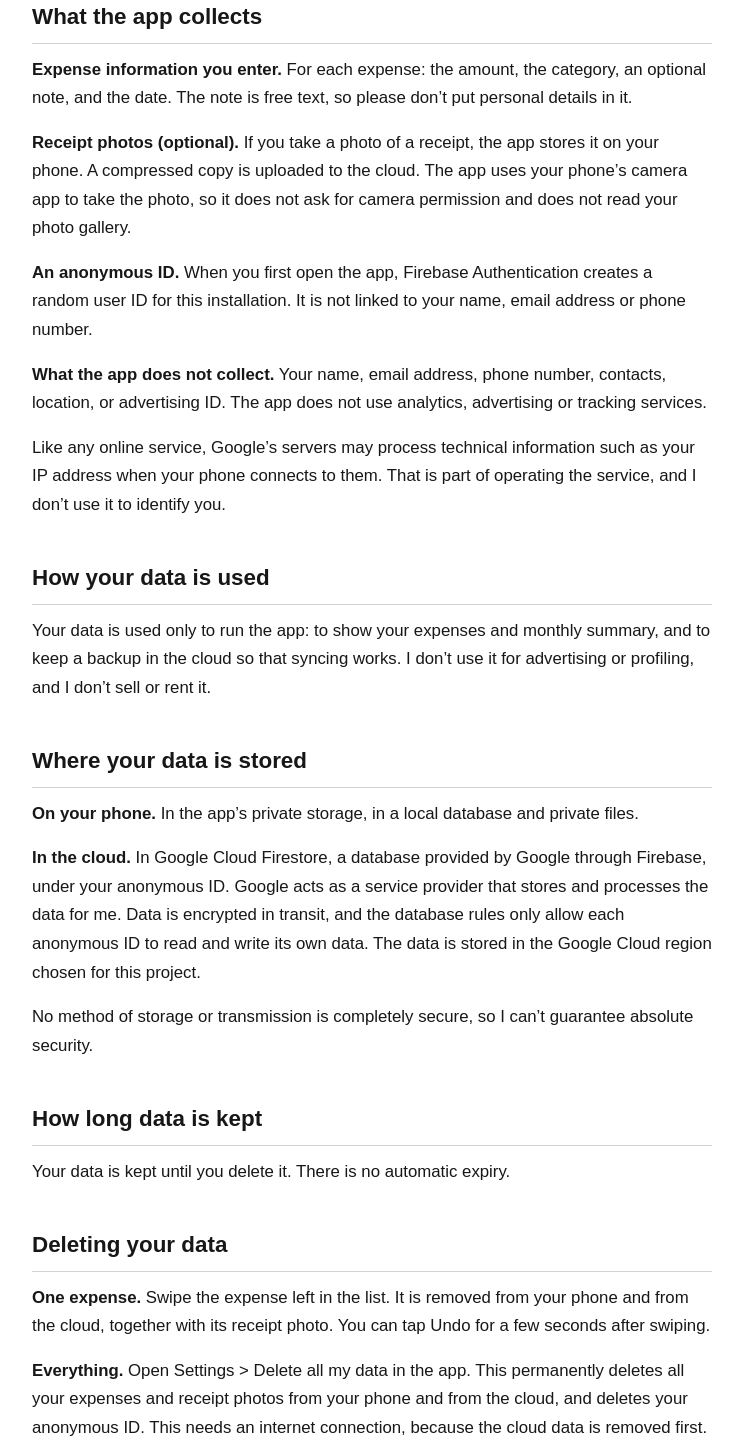
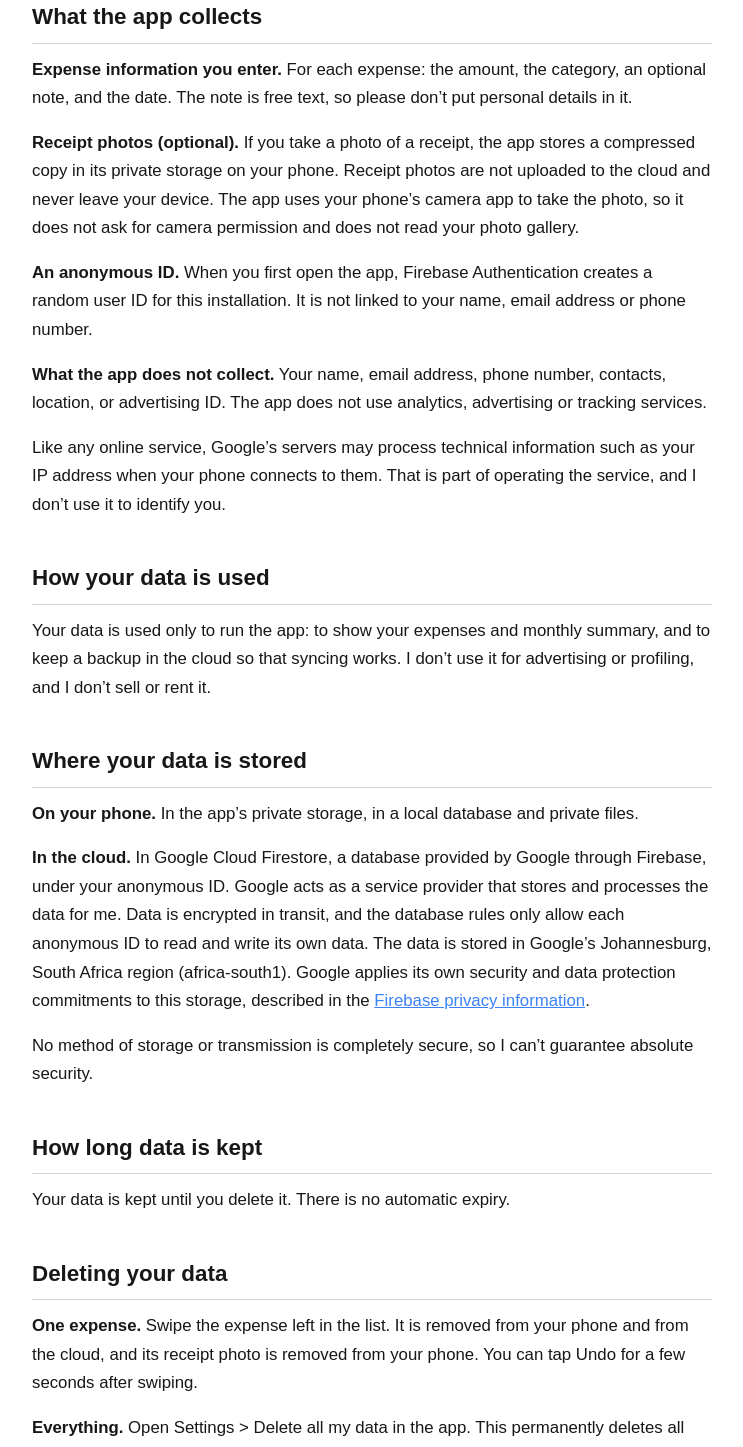
Before and after one commit to OddzMint-Net/odwa-portfolio, a Next.js app: page /privacy/slipstash in a window 1280 px wide. Shown: the part 620-2067 px from the top of the page, without its empty margins (268-1011 px from the left). Built offline with nearby package versions, Linux system fonts and the light colour scheme.

Commit message:
add: Slipstash privacy policy

```diff
--- a/app/privacy/slipstash/page.tsx
+++ b/app/privacy/slipstash/page.tsx
@@ -26,8 +26,9 @@ export default function SlipStashPrivacy() {
                     anonymous ID for you automatically.
                 </li>
                 <li>
-                    Your expenses and receipt photos are saved on your phone first, and
-                    then backed up to a cloud database (Google Firebase).
+                    Your expenses are saved on your phone first, and then backed up to a
+                    cloud database (Google Firebase). Receipt photos stay on your phone
+                    only.
                 </li>
                 <li>
                     I don’t sell your data, I don’t show ads, and I don’t use analytics or
@@ -44,10 +45,11 @@ export default function SlipStashPrivacy() {
             </p>
             <p>
                 <strong>Receipt photos (optional).</strong> If you take a photo of a
-                receipt, the app stores it on your phone. A compressed copy is uploaded
-                to the cloud. The app uses your phone’s camera app to take the photo, so
-                it does not ask for camera permission and does not read your photo
-                gallery.
+                receipt, the app stores a compressed copy in its private storage on
+                your phone. Receipt photos are not uploaded to the cloud and never
+                leave your device. The app uses your phone’s camera app to take the
+                photo, so it does not ask for camera permission and does not read your
+                photo gallery.
             </p>
             <p>
                 <strong>An anonymous ID.</strong> When you first open the app, Firebase
@@ -83,8 +85,18 @@ export default function SlipStashPrivacy() {
                 provided by Google through Firebase, under your anonymous ID. Google
                 acts as a service provider that stores and processes the data for me.
                 Data is encrypted in transit, and the database rules only allow each
-                anonymous ID to read and write its own data. The data is stored in the
-                Google Cloud region chosen for this project.
+                anonymous ID to read and write its own data. The data is stored in
+                Google’s Johannesburg, South Africa region (africa-south1). Google
+                applies its own security and data protection commitments to this
+                storage, described in the{" "}
+                <a
+                    href="https://firebase.google.com/support/privacy"
+                    target="_blank"
+                    rel="noopener noreferrer"
+                >
+                    Firebase privacy information
+                </a>
+                .
             </p>
             <p>
                 No method of storage or transmission is completely secure, so I can’t
@@ -97,14 +109,16 @@ export default function SlipStashPrivacy() {
             <h2>Deleting your data</h2>
             <p>
                 <strong>One expense.</strong> Swipe the expense left in the list. It is
-                removed from your phone and from the cloud, together with its receipt
-                photo. You can tap Undo for a few seconds after swiping.
+                removed from your phone and from the cloud, and its receipt photo is
+                removed from your phone. You can tap Undo for a few seconds after
+                swiping.
             </p>
             <p>
                 <strong>Everything.</strong> Open Settings &gt; Delete all my data in
-                the app. This permanently deletes all your expenses and receipt photos
-                from your phone and from the cloud, and deletes your anonymous ID. This
-                needs an internet connection, because the cloud data is removed first.
+                the app. This permanently deletes all your expenses from the cloud and
+                all your expenses and receipt photos from your phone, and deletes your
+                anonymous ID. This needs an internet connection, because the cloud data
+                is removed first
             </p>
             <p>
                 <strong>If you uninstall the app first.</strong> Uninstalling removes
```
